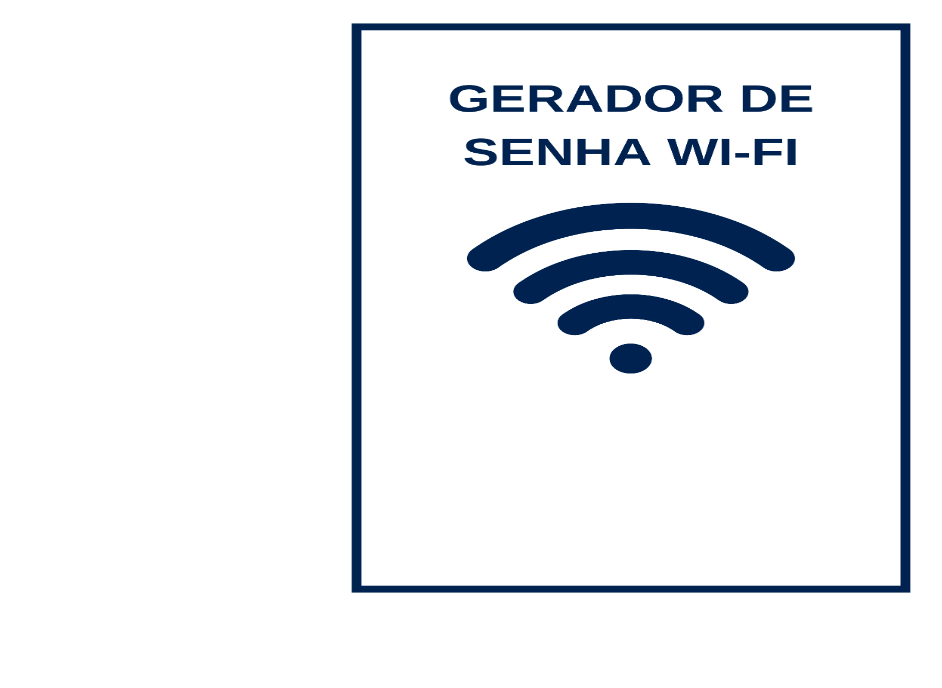
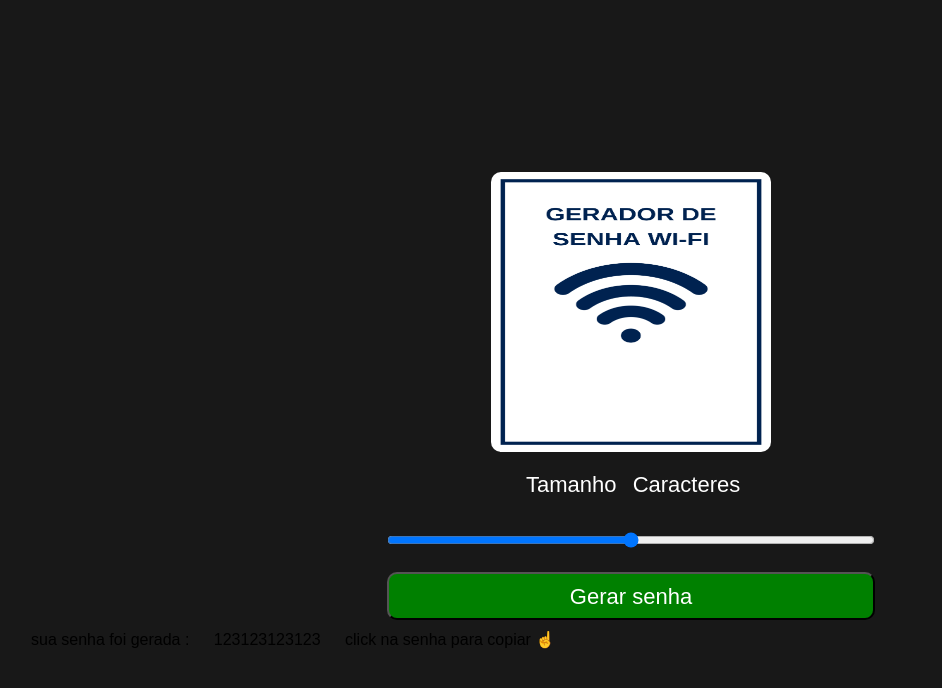
Before and after one commit to Pabriciolima/GeradorDeSenhasWifi, a plain HTML site: page Gerador/index.html in a window 1280 px wide. Shown: the whole page, without its empty margins (9-951 px from the left). Drawn offline with Linux system fonts and the light colour scheme; files whose address does not match are found by name.

Commit message:
Adicionado estilo ao gerador de senhas

```diff
--- a/Gerador/index.html
+++ b/Gerador/index.html
@@ -1,5 +1,6 @@
 <!DOCTYPE html>
 <html lang="en">
+
 <head>
     <meta charset="UTF-8">
     <meta name="viewport" content="width=device-width, initial-scale=1.0">
@@ -7,9 +8,25 @@
     <title>Gerador de Senhas</title>
     <link rel="stylesheet" href="style.css">
 </head>
+
 <body>
     <img class="imgGerador" src="/Gerador/img/Placa Wifi Internet Clean Branca.png" alt=" gerador senhas wifi">
+    <span class="container-input">
+        <span id="valor"> Tamanho </span> Caracteres </span>
+    <input id="inputGerador" class="inputGerador-cta" placeholder="Senhas" type="range" min="5" max="25"></input>
+    <button id="button" class="button-cta">Gerar senha</button>
+    </main>
+    <div id="container-password" class="container-password-hide">
+        <span class="title"> sua senha foi gerada :</span>
+        <span id="password" class="password-cta"> 123123123123 </span>
+        <span> click na senha para copiar ☝️ </span>
+
+
+        </div>
+
+
 
     <script src="Gerador/script.js"></script>
 </body>
+
 </html>
--- a/Gerador/style.css
+++ b/Gerador/style.css
@@ -1,6 +1,44 @@
+*{
+    font-family: sans-serif;
+    width: 100%;
+    margin: 0 auto;
+    box-sizing: border-box;
+    padding: 10px;
+}
+body{
+    background-color: #181818;
+    width:100%;
+    height: 100vh;
+    display: flex;
+    justify-content: center;
+    align-items: center;
+    flex-direction: column;
+}
 .imgGerador{
-    width: 600px;
-    height: 600px;
-    margin: auto;
-    display: block;
+    width:300px;
+    height: 300px;
+    border-radius: 20px;
 }
+.inputGerador-cta{
+    max-width: 488px;
+    margin:14px 0;
+}
+.container-input{
+    color:rgb(255, 255, 255);
+    font-size: 22px;
+    max-width: 250px;
+}
+
+.button-cta{
+    max-width: 488px;
+    height: 48px;
+    background-color: green;
+    border-radius: 10px;
+    font-size: 22px;
+    color: white;
+}
+.button-cta:hover{
+    background-color:#074d01;
+    color: rgb(209, 197, 197);
+    cursor:pointer
+}
```
